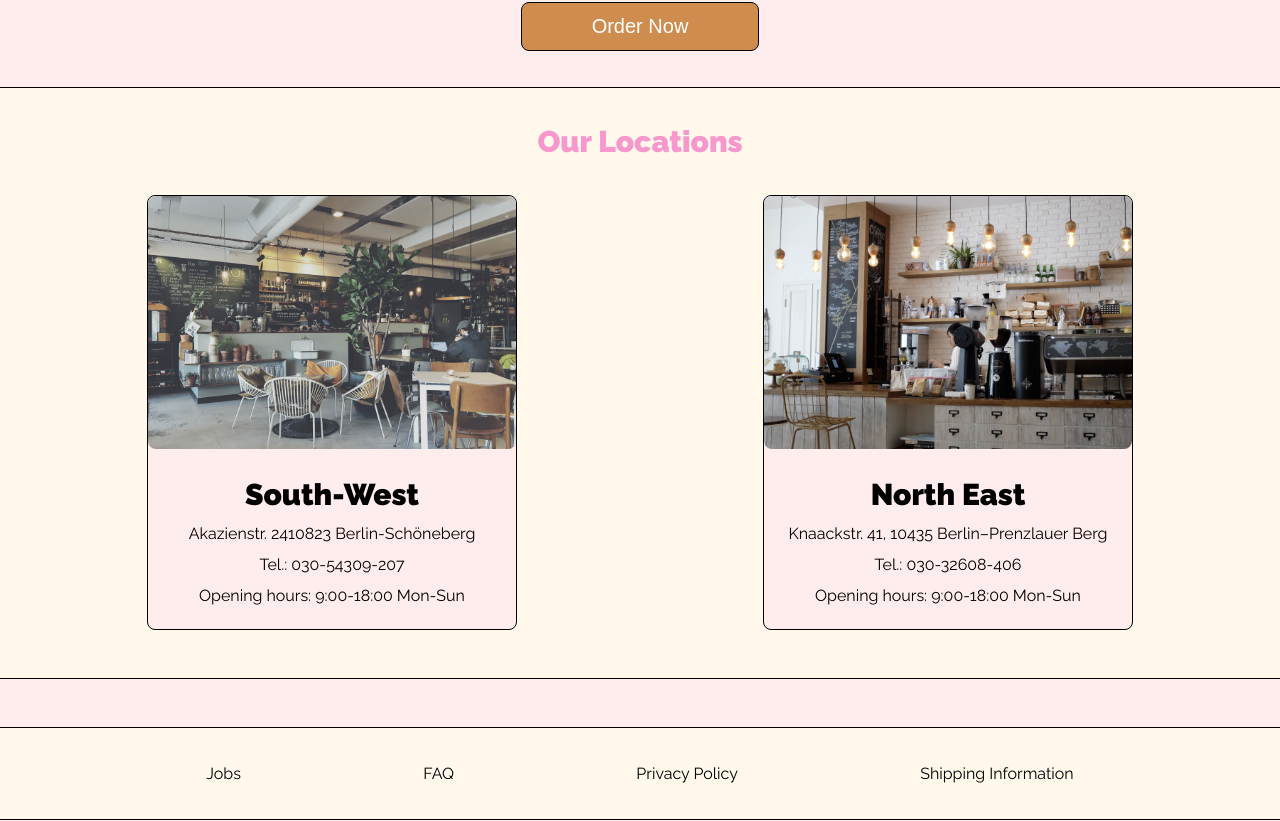
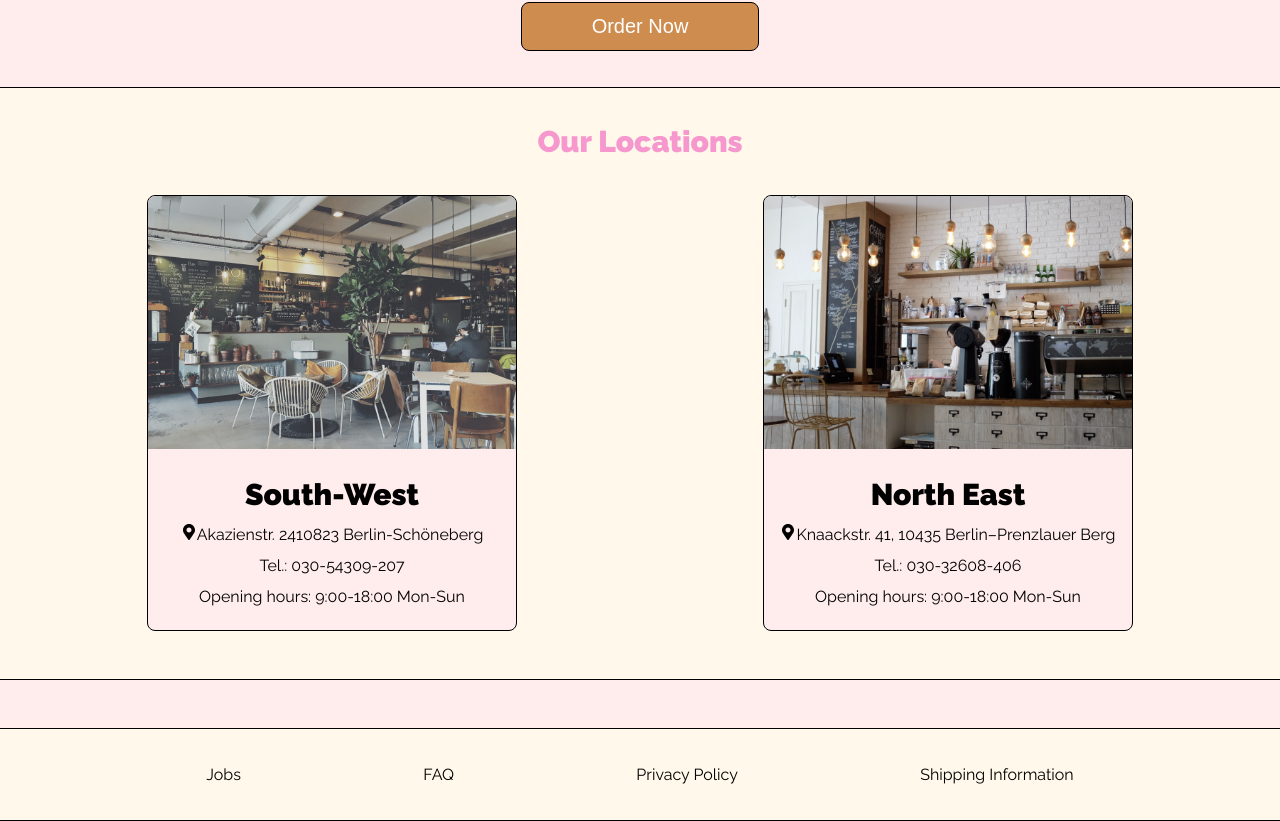
Before and after one commit to alinaalbrecht/shopping-cart, a React (Create React App) app: page / in a window 1280 px wide. Shown: the part 618-1439 px from the top of the page. Built offline with nearby package versions, Linux system fonts and the light colour scheme.

Commit message:
Move locations to separate LocationCard component

```diff
--- a/src/Components/App.tsx
+++ b/src/Components/App.tsx
@@ -1,7 +1,24 @@
 import { Link } from "react-router-dom";
 import "../Styles/App.css";
+import LocationCard from "./LocationCard";
 
 const App: React.FC = () => {
+  const locations = [
+    {
+      image: "images/location-1.png",
+      location: "South-West",
+      address: "Akazienstr. 2410823 Berlin-Schöneberg",
+      phone: "Tel.: 030-54309-207",
+      openingHours: "Opening hours: 9:00-18:00 Mon-Sun",
+    },
+    {
+      image: "images/location-2.png",
+      location: "North East",
+      address: "Knaackstr. 41, 10435 Berlin–Prenzlauer Berg",
+      phone: "Tel.: 030-32608-406",
+      openingHours: "Opening hours: 9:00-18:00 Mon-Sun",
+    },
+  ];
   return (
     <div className="App container">
       <img className="donut-hero" src="images/donut-hero.png" alt="" />
@@ -13,30 +30,7 @@ const App: React.FC = () => {
       <div className="beige-area container">
         <h2>Our Locations</h2>
         <div className="locations">
-          <div className="product-card">
-            <img src="images/location-1.png" alt="" />
-            <div className="location-info">
-              <p className="large-black-text">South-West</p>
-              <p>
-                <i className="fas fa-map-marker-alt"></i>
-                Akazienstr. 2410823 Berlin-Schöneberg
-              </p>
-              <p>Tel.: 030-54309-207</p>
-              <p>Opening hours: 9:00-18:00 Mon-Sun</p>
-            </div>
-          </div>
-          <div className="product-card">
-            <img src="images/location-2.png" alt="" />
-            <div className="location-info">
-              <p className="large-black-text">North East</p>
-              <p>
-                <i className="fas fa-map-marker-alt"></i>
-                Knaackstr. 41, 10435 Berlin–Prenzlauer Berg
-              </p>
-              <p>Tel.: 030-32608-406</p>
-              <p>Opening hours: 9:00-18:00 Mon-Sun</p>
-            </div>
-          </div>
+          <LocationCard locations={locations} />
         </div>
       </div>
     </div>
--- a/src/Components/DonutCard.tsx
+++ b/src/Components/DonutCard.tsx
@@ -1,5 +1,3 @@
-import "../Styles/Shop.css";
-
 interface DonutCardProps {
   donuts: {
     name: string;
--- /dev/null
+++ b/src/Components/LocationCard.tsx
@@ -0,0 +1,36 @@
+import { FaMapMarkerAlt } from "react-icons/fa";
+
+interface LocationCardProps {
+  locations: {
+    image: string;
+    location: string;
+    address: string;
+    phone: string;
+    openingHours: string;
+  }[];
+}
+
+const LocationCard: React.FC<LocationCardProps> = (props) => {
+  return (
+    <>
+      {props.locations.map((location) => {
+        return (
+          <div className="product-card">
+            <img src={location.image} alt="" />
+            <div className="location-info">
+              <p className="large-black-text">{location.location}</p>
+              <p>
+                <FaMapMarkerAlt />
+                {location.address}
+              </p>
+              <p>{location.phone}</p>
+              <p>{location.openingHours}</p>
+            </div>
+          </div>
+        );
+      })}
+    </>
+  );
+};
+
+export default LocationCard;
--- a/src/Styles/App.css
+++ b/src/Styles/App.css
@@ -33,7 +33,7 @@
 }
 
 .product-card img {
-  border-radius: var(--border-radius);
+  border-radius: var(--border-radius) var(--border-radius) 0 0;
 }
 
 .location-info {
```
